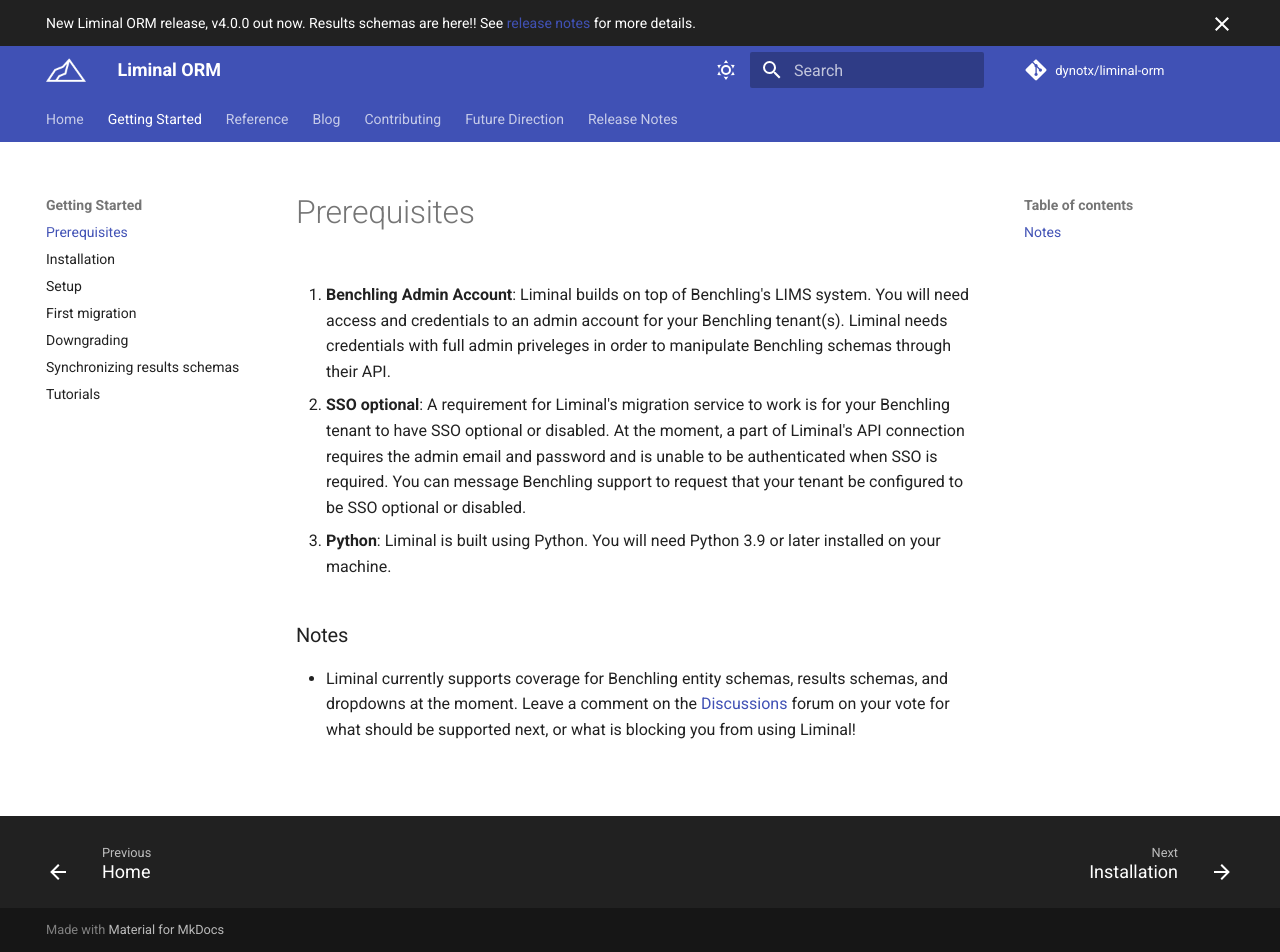
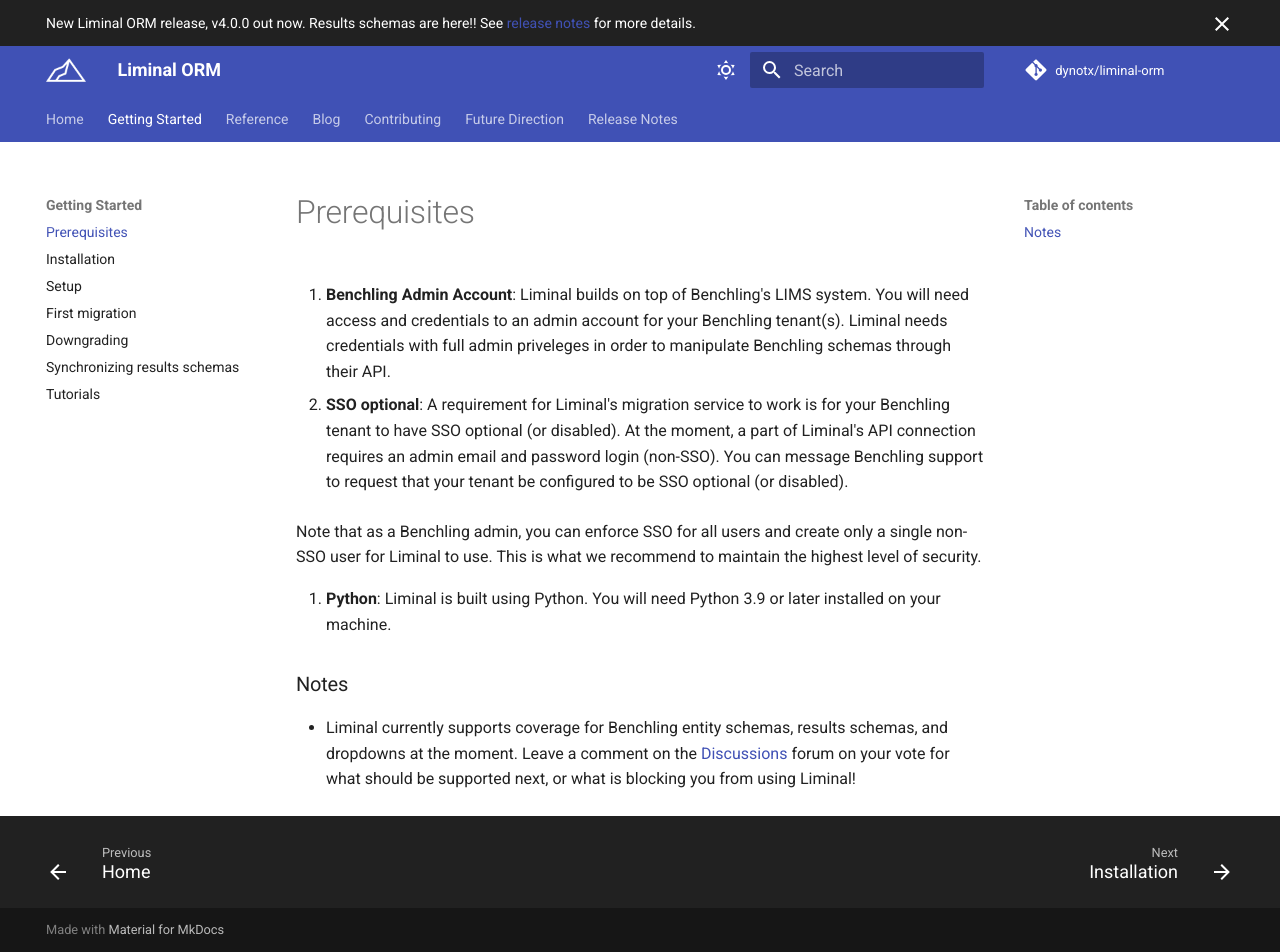
Before and after one commit to twigbio/liminal-orm, an MkDocs documentation site: the page built from docs/getting-started/prerequisites.md, in a window 1280 px wide and 952 px high. Built offline with MkDocs 1.6.1 and Material for MkDocs 9.7.7, drawn with Linux system fonts in a browser that asks for light colours; comment, search, counter and statistics services are not loaded.

Commit message:
update prerequisite

```diff
--- a/docs/getting-started/prerequisites.md
+++ b/docs/getting-started/prerequisites.md
@@ -1,6 +1,8 @@
 1. **Benchling Admin Account**: Liminal builds on top of Benchling's LIMS system. You will need access and credentials to an admin account for your Benchling tenant(s). Liminal needs credentials with full admin priveleges in order to manipulate Benchling schemas through their API.
 
-2. **SSO optional**: A requirement for Liminal's migration service to work is for your Benchling tenant to have SSO optional or disabled. At the moment, a part of Liminal's API connection requires the admin email and password and is unable to be authenticated when SSO is required. You can message Benchling support to request that your tenant be configured to be SSO optional or disabled.
+2. **SSO optional**: A requirement for Liminal's migration service to work is for your Benchling tenant to have SSO optional (or disabled). At the moment, a part of Liminal's API connection requires an admin email and password login (non-SSO). You can message Benchling support to request that your tenant be configured to be SSO optional (or disabled).
+
+Note that as a Benchling admin, you can enforce SSO for all users and create only a single non-SSO user for Liminal to use. This is what we recommend to maintain the highest level of security.
 
 3. **Python**: Liminal is built using Python. You will need Python 3.9 or later installed on your machine.
 
```
